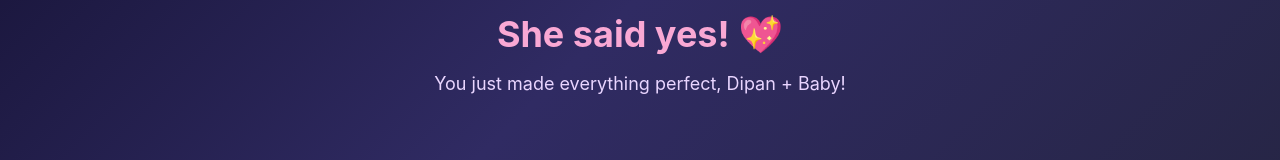
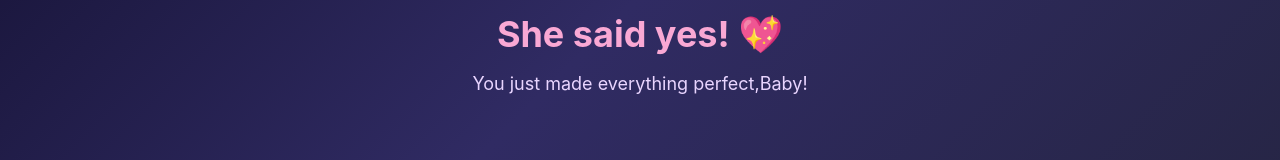
Before and after one commit to Aritra1296/valentine, a React (Create React App) app: page / in a window 1280 px wide. Both pictures are taken after a click on the button "Yes ✨". Shown: the part 404-564 px from the top of the page. Built offline with nearby package versions, Linux system fonts and the light colour scheme.

Commit message:
remove name

```diff
--- a/src/App.tsx
+++ b/src/App.tsx
@@ -45,7 +45,7 @@ function App() {
             She said yes! 💖
           </h1>
           <p className="text-lg" style={{ color: "#e9d5ff" }}>
-            You just made everything perfect, Dipan + {name}!
+            You just made everything perfect,{name}!
           </p>
         </div>
       </div>
```
